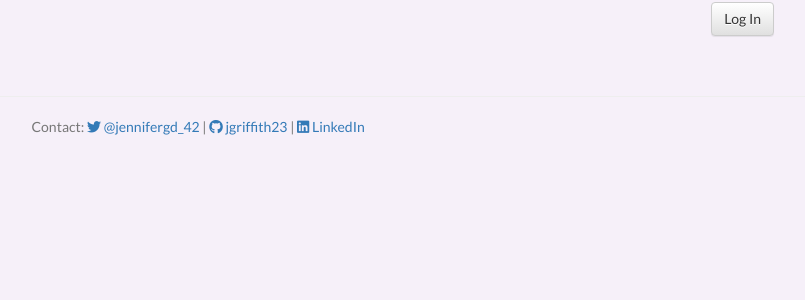
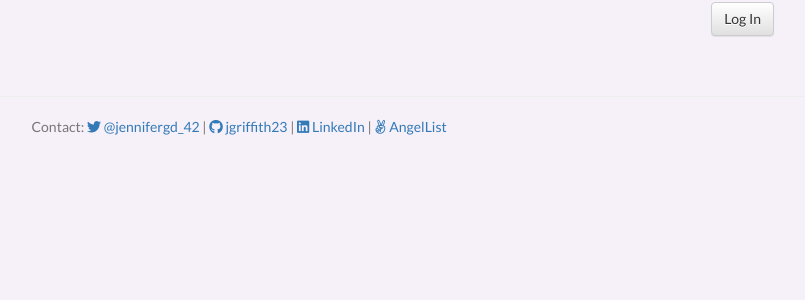
Before and after one commit to jgriffith23/blog-tutorial, a Django app: page /login/ in a window 1280 px wide. Shown: the part 322-622 px from the top of the page, without its empty margins (46-851 px from the left). Run offline with Django 3.2, Linux system fonts and the light colour scheme; some libraries are stand-ins or nearby versions.

Commit message:
Add new contact info

```diff
--- a/blog/templates/blog/base.html
+++ b/blog/templates/blog/base.html
@@ -66,6 +66,9 @@
               </a> |
               <a href="https://www.linkedin.com/in/jgriffithdelgado/">
                 <i class="fa fa-linkedin-square" aria-hidden="true"></i> LinkedIn
+              </a> |
+              <a href="https://angel.co/jennifer-griffith-delgado">
+                <i class="fa fa-angellist" aria-hidden="true"></i> AngelList
               </a>
             </p>
         </div>
```
